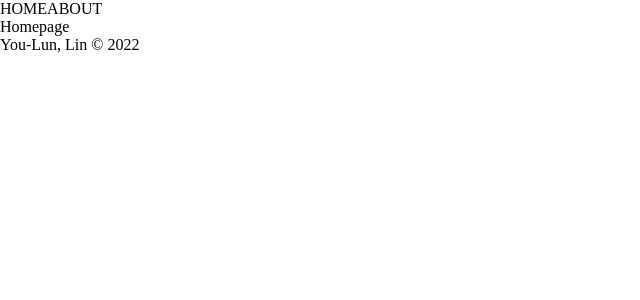
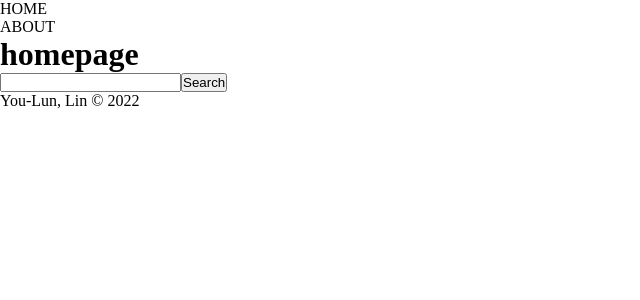
Before and after one commit to urlun0404/photowebsite-react, a React (Create React App) app: page / in a window 1280 px wide. Shown: the top 300 px of the page, without its empty margins (0-640 px from the left). Built offline with nearby package versions, Linux system fonts and the light colour scheme.

Commit message:
add About page, add Search and set router in navigation bar

```diff
--- a/package.json
+++ b/package.json
@@ -8,6 +8,7 @@
     "@testing-library/user-event": "^13.5.0",
     "react": "^17.0.2",
     "react-dom": "^17.0.2",
+    "react-router-dom": "^6.2.2",
     "react-scripts": "5.0.0",
     "web-vitals": "^2.1.4"
   },
--- a/src/App.js
+++ b/src/App.js
@@ -2,12 +2,17 @@ import React from "react";
 import Nav from "./components/Nav";
 import Footer from "./components/Footer";
 import Homepage from "./pages/Homepage";
+import About from "./pages/About";
+import { Routes, Route } from "react-router-dom";
 
 function App() {
   return (
     <div className="App">
       <Nav />
-      <Homepage />
+      <Routes>
+        <Route path="/" element={<Homepage />}></Route>
+        <Route path="/about" element={<About />}></Route>
+      </Routes>
       <Footer />
     </div>
   );
--- a/src/components/Search.js
+++ b/src/components/Search.js
@@ -3,7 +3,7 @@ import React from "react";
 const Search = () => {
   return (
     <div>
-      <input type="text" name="" id="" />
+      <input type="text" name="serach" id="" />
       <button>Search</button>
     </div>
   );
--- a/src/index.js
+++ b/src/index.js
@@ -2,10 +2,13 @@ import React from "react";
 import ReactDOM from "react-dom";
 import App from "./App";
 import "./styles/style.css";
+import { BrowserRouter } from "react-router-dom";
 
 ReactDOM.render(
   <React.StrictMode>
-    <App />
+    <BrowserRouter>
+      <App />
+    </BrowserRouter>
   </React.StrictMode>,
   document.getElementById("root")
 );
--- /dev/null
+++ b/src/pages/About.js
@@ -0,0 +1,11 @@
+import React from "react";
+
+const About = () => {
+  return (
+    <div>
+      <h1>About</h1>
+    </div>
+  );
+};
+
+export default About;
--- a/src/pages/Homepage.js
+++ b/src/pages/Homepage.js
@@ -1,7 +1,13 @@
 import React from "react";
+import Search from "../components/Search";
 
 const Homepage = () => {
-  return <div>Homepage</div>;
+  return (
+    <div>
+      <h1>homepage</h1>
+      <Search />
+    </div>
+  );
 };
 
 export default Homepage;
--- a/src/styles/style.css
+++ b/src/styles/style.css
@@ -13,10 +13,4 @@ a {
 ul {
   list-style-type: none;
 }
-
-nav ul {
-  display: -webkit-box;
-  display: -ms-flexbox;
-  display: flex;
-}
 /*# sourceMappingURL=style.css.map */
--- a/src/styles/style.scss
+++ b/src/styles/style.scss
@@ -12,9 +12,3 @@ a {
 ul {
   list-style-type: none;
 }
-
-nav {
-  ul {
-    display: flex;
-  }
-}
```
Also changed, not shown: 2 other files (tests, documents, lock files or other folders).
